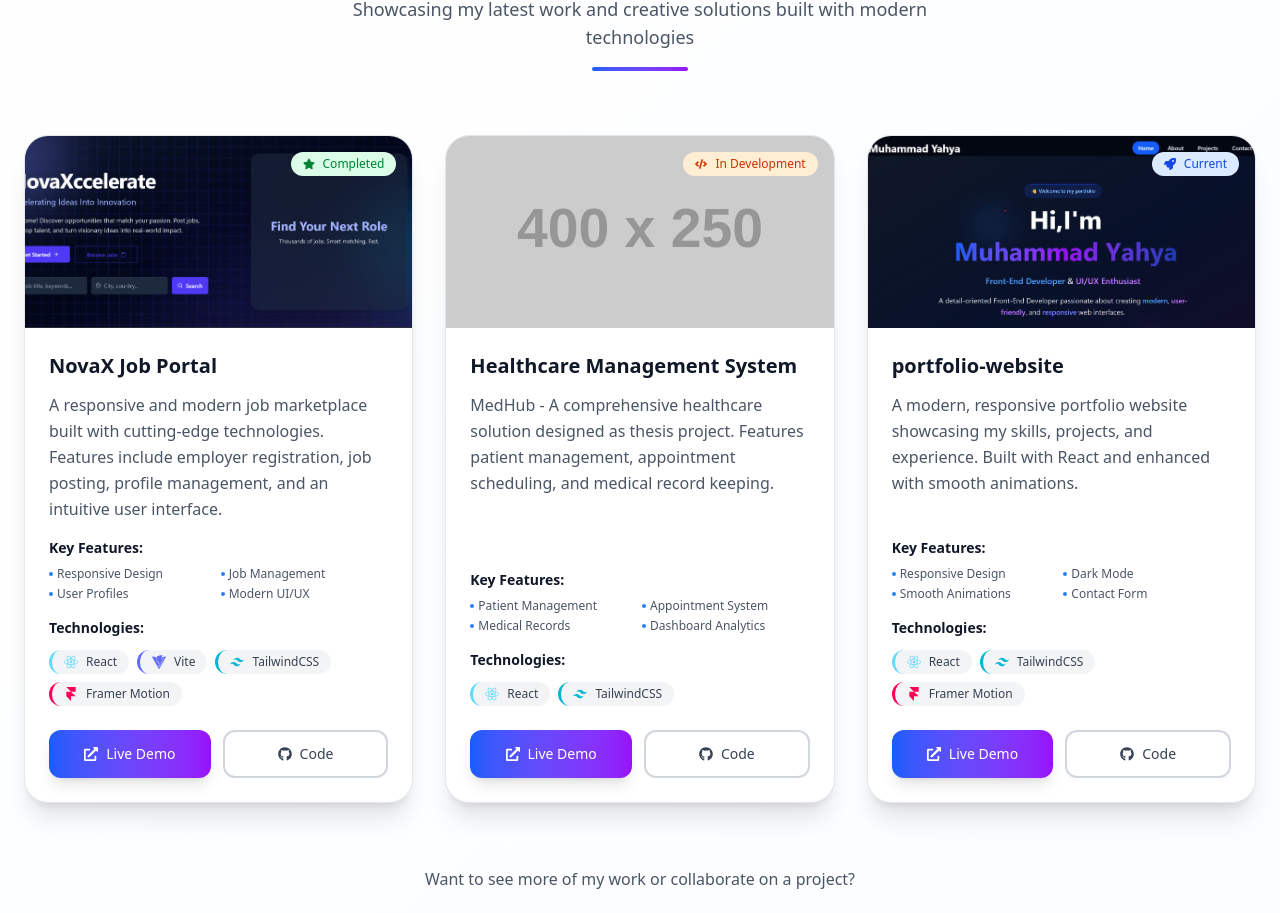
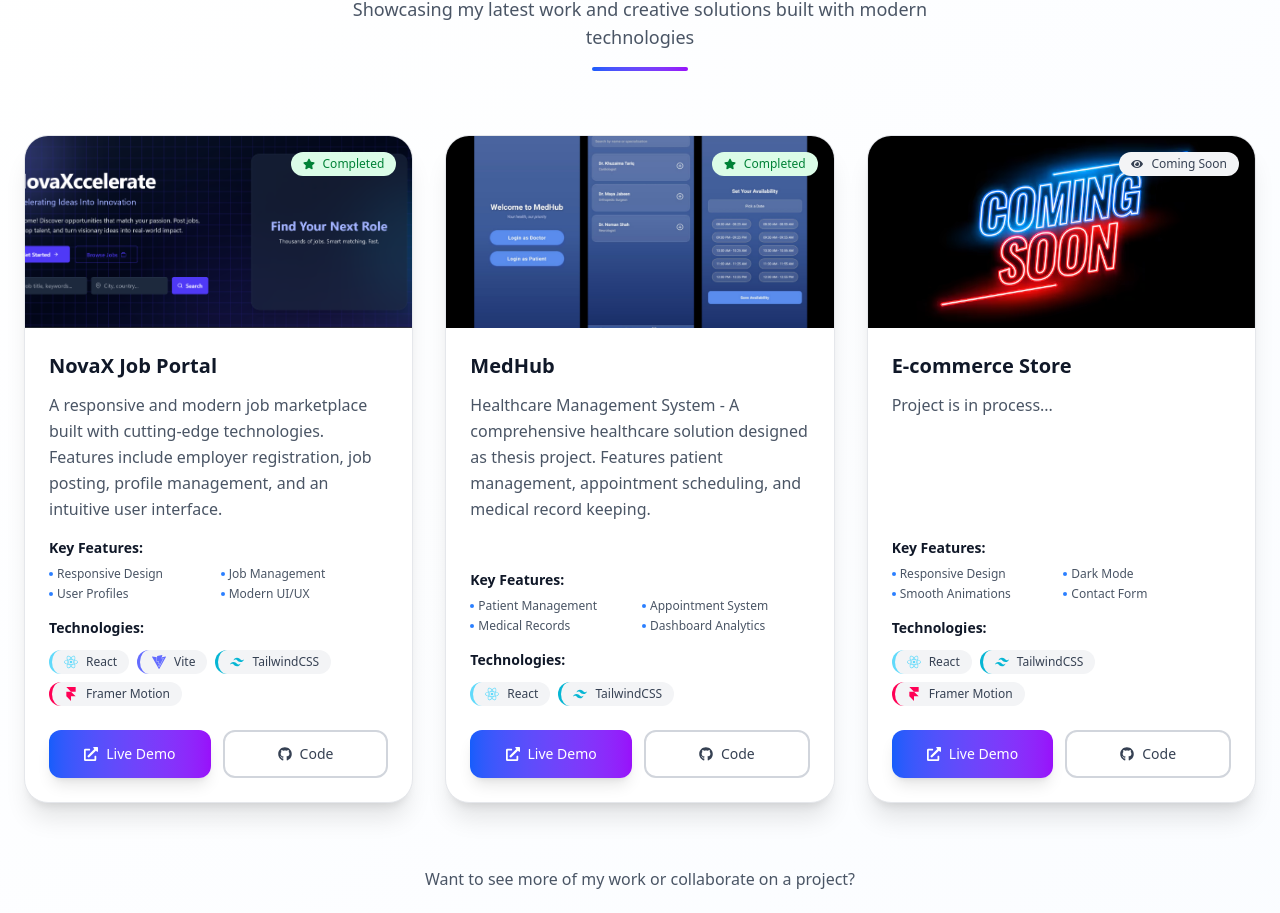
Before and after one commit to Engr-Yahya/Portfolio, a React (Vite) app: page / in a window 1280 px wide. Shown: the part 3053-3966 px from the top of the page. Built offline with nearby package versions, Linux system fonts and the light colour scheme.

Commit message:
updating project section

```diff
--- a/src/sections/Projects.jsx
+++ b/src/sections/Projects.jsx
@@ -3,7 +3,8 @@ import { motion, useInView } from "framer-motion";
 import { FaExternalLinkAlt, FaGithub, FaRocket, FaCode, FaStar, FaEye } from "react-icons/fa";
 import { SiReact, SiTailwindcss, SiFramer, SiVite } from "react-icons/si";
 import projectImg from "../assets/novax-job-portal.png";
-import portfolio from "../assets/portfolio-website.png";
+import comingsoon from "../assets/comingsoon.png";
+import medhub from "../assets/medhub.png";
 
 export default function Projects() {
   const ref = useRef(null);
@@ -26,22 +27,22 @@ export default function Projects() {
       features: ["Responsive Design", "Job Management", "User Profiles", "Modern UI/UX"]
     },
     {
-      title: "Healthcare Management System",
-      desc: "MedHub - A comprehensive healthcare solution designed as thesis project. Features patient management, appointment scheduling, and medical record keeping.",
-      img: "https://via.placeholder.com/400x250/3B82F6/FFFFFF?text=MedHub",
+      title: "MedHub",
+      desc: "Healthcare Management System - A comprehensive healthcare solution designed as thesis project. Features patient management, appointment scheduling, and medical record keeping.",
+      img: medhub,
       tech: [
         { name: "React", icon: SiReact, color: "#61DAFB" },
         { name: "TailwindCSS", icon: SiTailwindcss, color: "#06B6D4" }
       ],
-      live: "#",
-      github: "#",
-      status: "development",
+      live: "https://1drv.ms/f/c/9A4C5EC985827BCA/Et1wODbZyV9Et_sdW92Wh7EBEw3QYnyV7QaiBlf9fAJTLg?e=5s3LzD",
+      github: "https://github.com/Engr-Yahya/MedHub-FYP",
+      status: "completed",
       features: ["Patient Management", "Appointment System", "Medical Records", "Dashboard Analytics"]
     },
     {
-      title: "portfolio-website",
-      desc: "A modern, responsive portfolio website showcasing my skills, projects, and experience. Built with React and enhanced with smooth animations.",
-      img: portfolio,
+      title: 'E-commerce Store',
+      desc: "Project is in process...",
+      img: comingsoon,
       tech: [
         { name: "React", icon: SiReact, color: "#61DAFB" },
         { name: "TailwindCSS", icon: SiTailwindcss, color: "#06B6D4" },
@@ -49,7 +50,7 @@ export default function Projects() {
       ],
       live: "#",
       github: "#",
-      status: "current",
+      status: "Coming Soon",
       features: ["Responsive Design", "Dark Mode", "Smooth Animations", "Contact Form"]
     }
   ];
```
Also changed, not shown: src/assets/comingsoon.png (added), src/assets/medhub.png (added).
